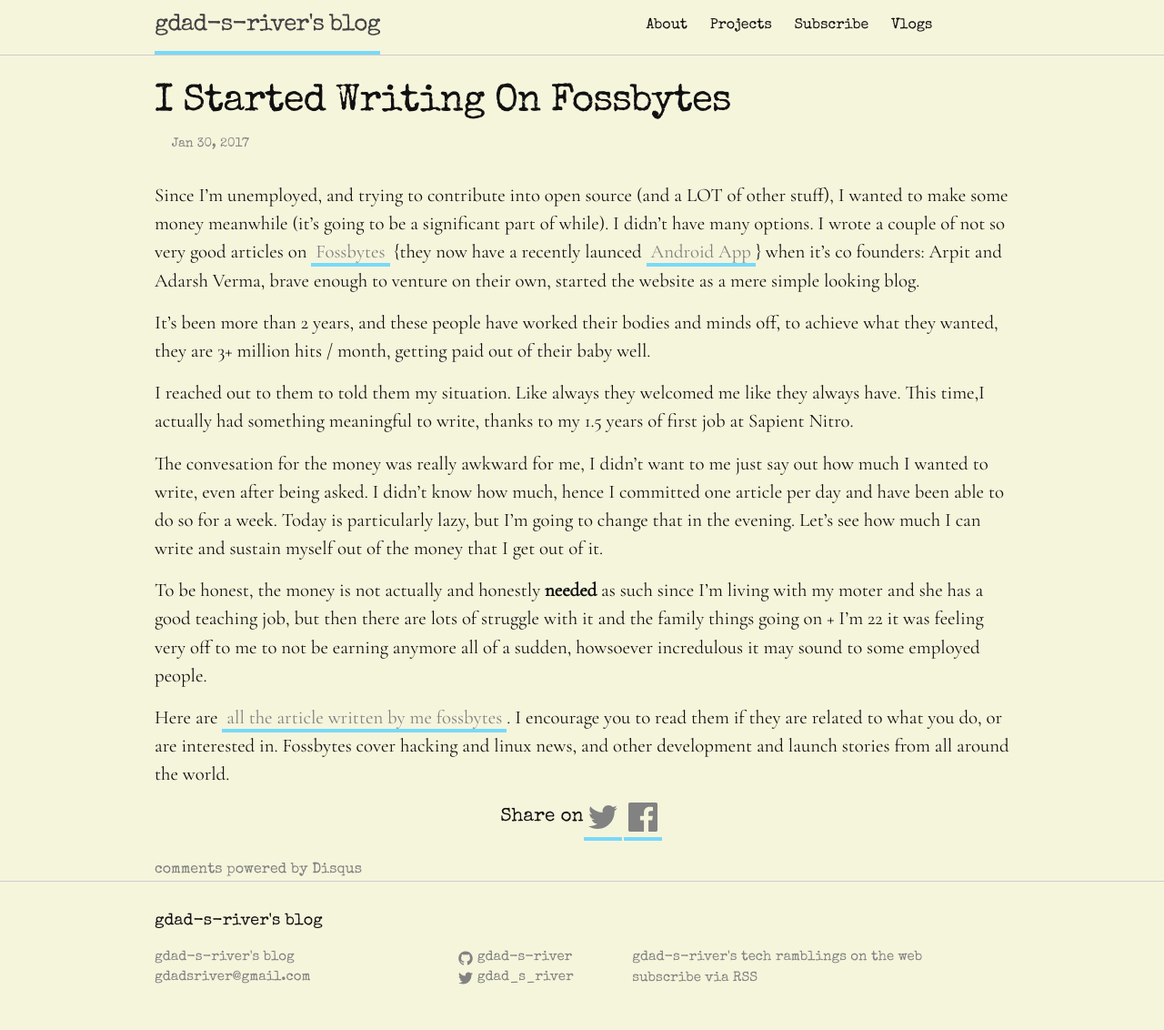
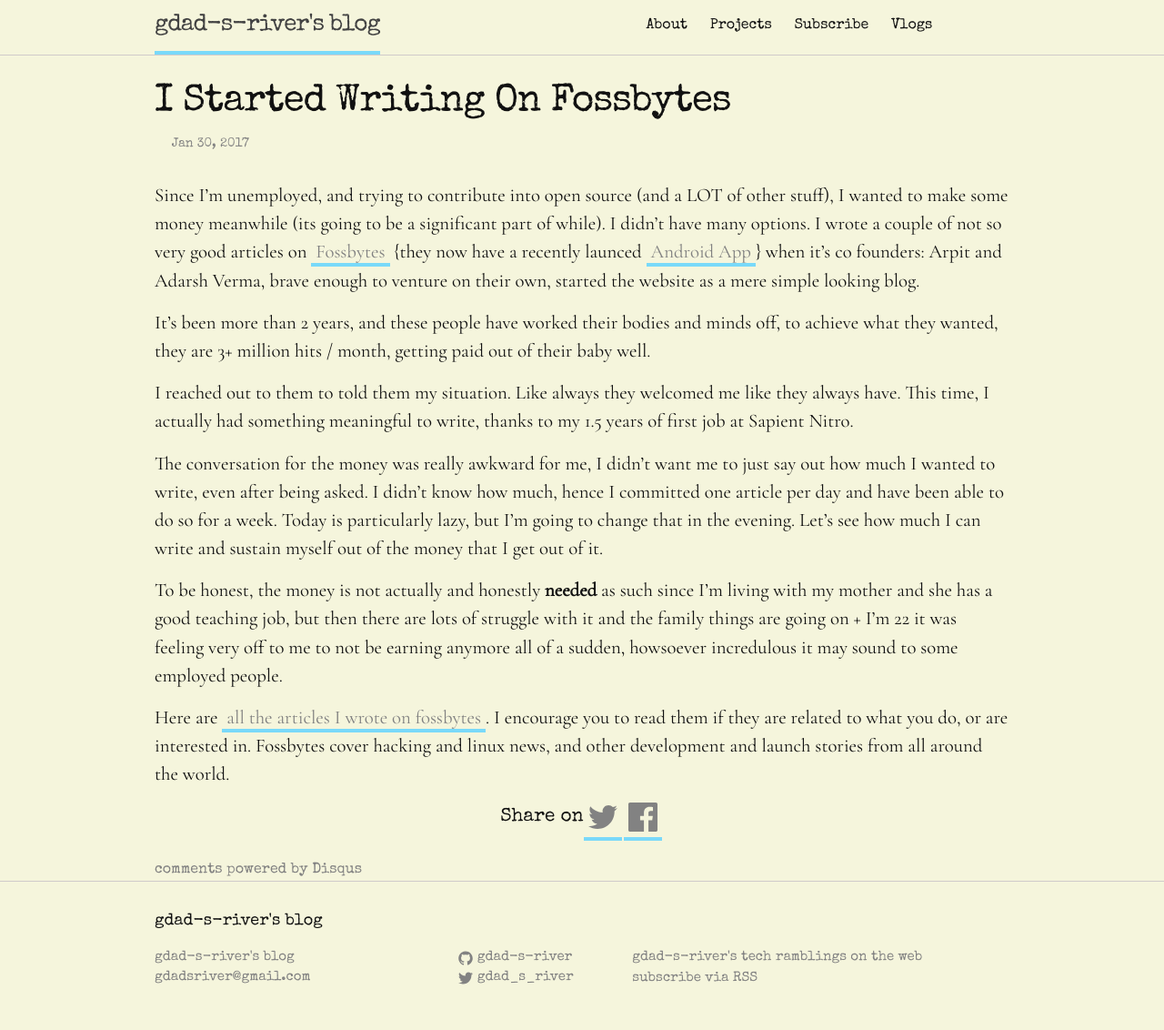
Before and after one commit to gdad-s-river/gdad-s-river.github.io, a Jekyll site: the page built from _posts/2017-01-30-I-Write-Fossbytes.md, in a window 1280 px wide. Shown: the whole page at 91% size. Built offline with Jekyll 4.4.1, drawn with Linux system fonts in a browser that asks for light colours; comment, search, counter and statistics services are not loaded.

Commit message:
typo corrections

```diff
--- a/_posts/2017-01-30-I-Write-Fossbytes.md
+++ b/_posts/2017-01-30-I-Write-Fossbytes.md
@@ -6,14 +6,14 @@ permalink: "/blog/i-write-fossbytes"
 tag: "fossbytes, tech-blogging"
 ---
 
-Since I'm unemployed, and trying to contribute into open source (and a LOT of other stuff), I wanted to make some money meanwhile (it's going to be a significant part of while). I didn't have many options. I wrote a couple of not so very good articles on [Fossbytes](https://fossbytes.com) {they now have a recently launced [Android App](https://fossbytes.com/fossbytes-android-app-download/)} when it's co founders: Arpit and Adarsh Verma, brave enough to venture on their own, started the website as a mere simple looking blog.
+Since I'm unemployed, and trying to contribute into open source (and a LOT of other stuff), I wanted to make some money meanwhile (its going to be a significant part of while). I didn't have many options. I wrote a couple of not so very good articles on [Fossbytes](https://fossbytes.com) {they now have a recently launced [Android App](https://fossbytes.com/fossbytes-android-app-download/)} when it's co founders: Arpit and Adarsh Verma, brave enough to venture on their own, started the website as a mere simple looking blog.
 
 It's been more than 2 years, and these people have worked their bodies and minds off, to achieve what they wanted, they are 3+ million hits / month, getting paid out of their baby well.
 
-I reached out to them to told them my situation. Like always they welcomed me like they always have. This time,I actually had something meaningful to write, thanks to my 1.5 years of first job at Sapient Nitro.
+I reached out to them to told them my situation. Like always they welcomed me like they always have. This time, I actually had something meaningful to write, thanks to my 1.5 years of first job at Sapient Nitro.
 
-The convesation for the money was really awkward for me, I didn't want to me just say out how much I wanted to write, even after being asked. I didn't know how much, hence I committed one article per day and have been able to do so for a week. Today is particularly lazy, but I'm going to change that in the evening. Let's see how much I can write and sustain myself out of the money that I get out of it.
+The conversation for the money was really awkward for me, I didn't want me to just say out how much I wanted to write, even after being asked. I didn't know how much, hence I committed one article per day and have been able to do so for a week. Today is particularly lazy, but I'm going to change that in the evening. Let's see how much I can write and sustain myself out of the money that I get out of it.
 
-To be honest, the money is not actually and honestly **needed** as such since I'm living with my moter and she has a good teaching job, but then there are lots of struggle with it and the family things going on + I'm 22 it was feeling very off to me to not be earning anymore all of a sudden, howsoever incredulous it may sound to some employed people.
+To be honest, the money is not actually and honestly **needed** as such since I'm living with my mother and she has a good teaching job, but then there are lots of struggle with it and the family things are going on + I'm 22 it was feeling very off to me to not be earning anymore all of a sudden, howsoever incredulous it may sound to some employed people.
 
-Here are [all the article written by me fossbytes](https://fossbytes.com/author/av/). I encourage you to read them if they are related to what you do, or are interested in. Fossbytes cover hacking and linux news, and other development and launch stories from all around the world.
+Here are [all the articles I wrote on fossbytes](https://fossbytes.com/author/av/). I encourage you to read them if they are related to what you do, or are interested in. Fossbytes cover hacking and linux news, and other development and launch stories from all around the world.
--- a/sw.js
+++ b/sw.js
@@ -2,7 +2,7 @@
 layout: null
 ---
 
-const staticCacheName = "gdad-s-river-static-v66";
+const staticCacheName = "gdad-s-river-static-v67";
 
 console.log("installing service worker");
 
```
